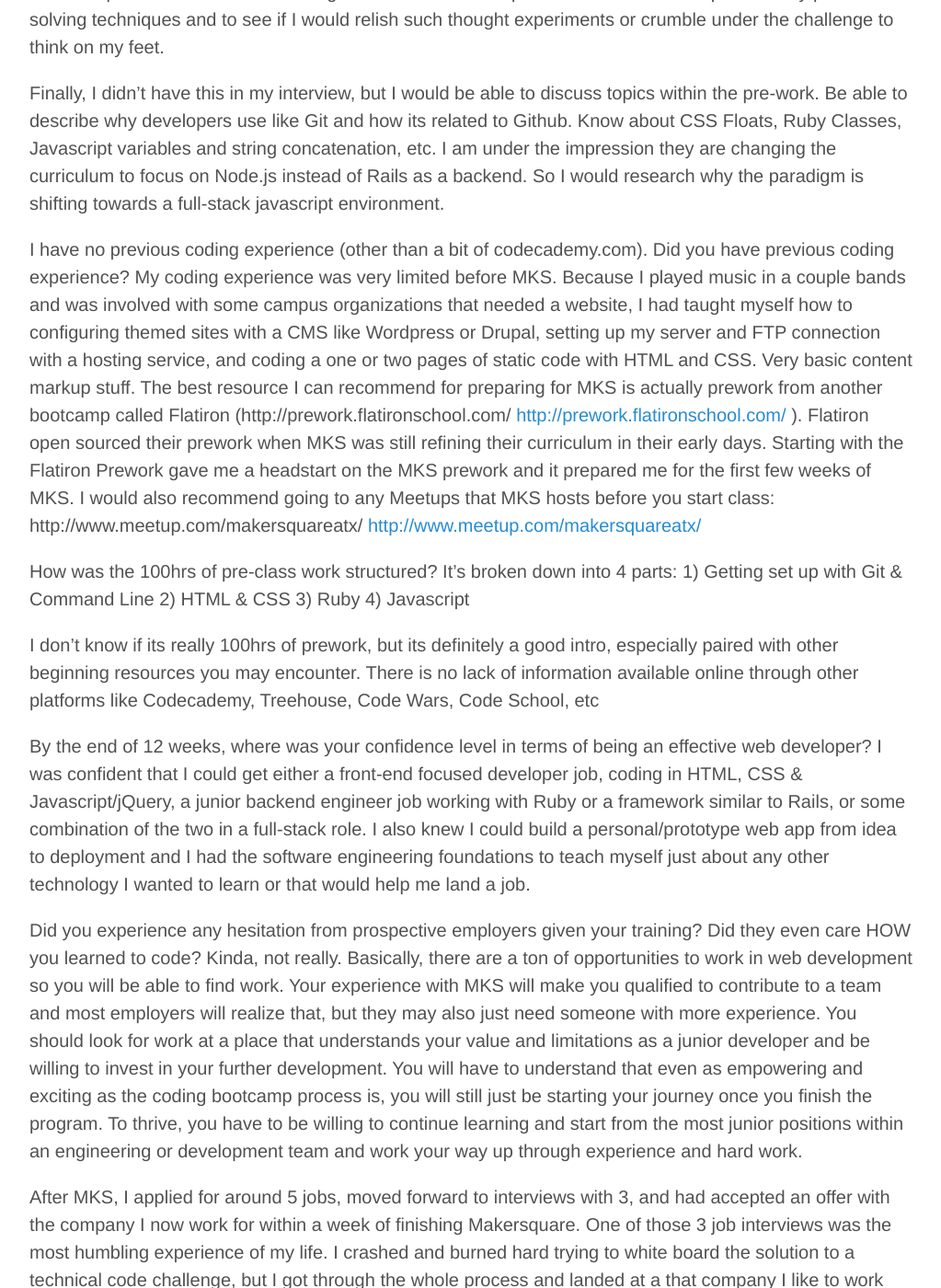
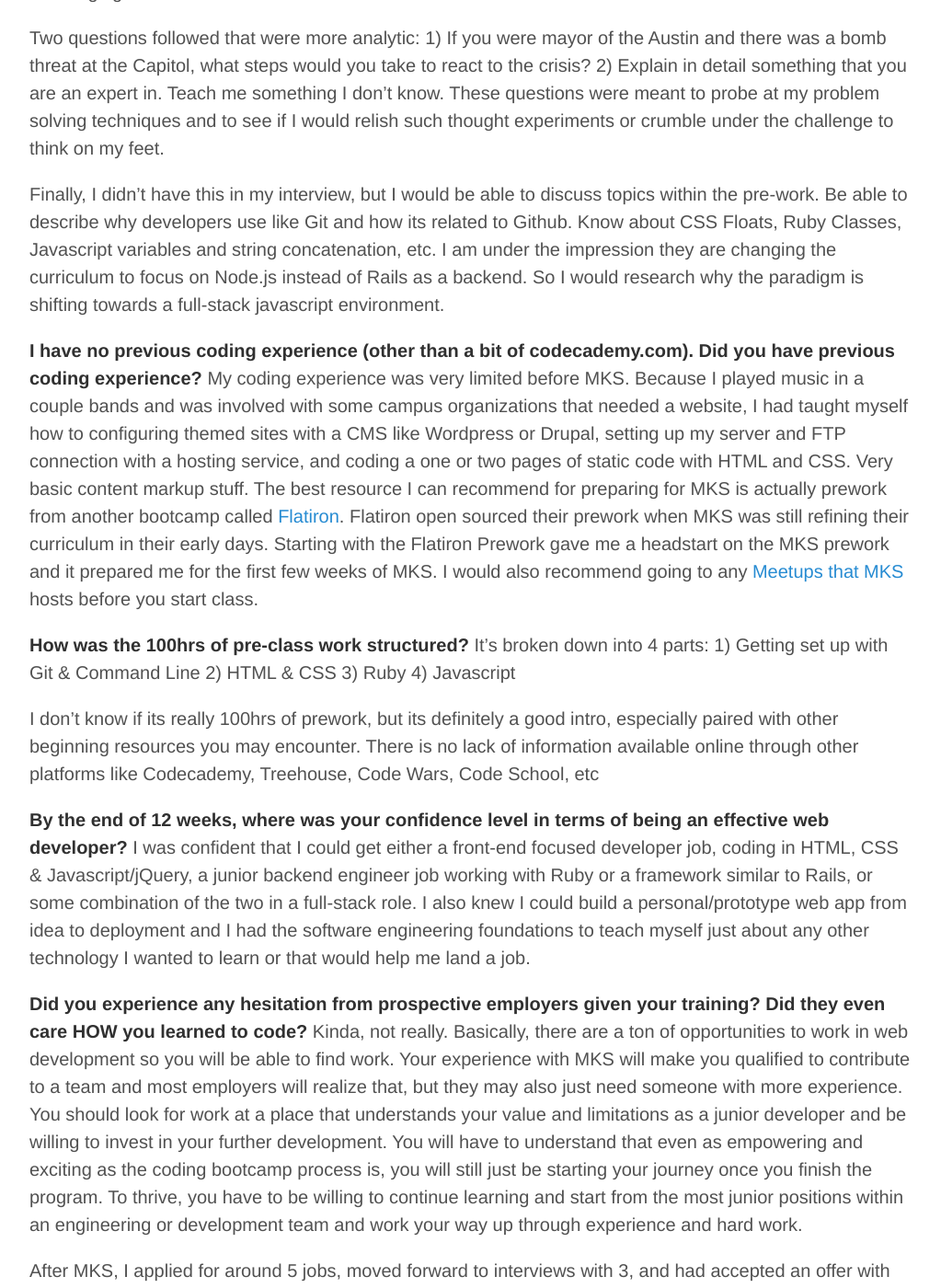
Before and after one commit to mateoclarke/mateoclarke-dot-com, a Jekyll site: the page built from blog/_posts/2014-11-12-makersquare-faq.md, in a window 1280 px wide and 1400 px high, scrolled down 715 px. Shown: the whole window at 92% size, without its empty margins (128-1151 px from the left). Built offline with Jekyll 4.4.1, drawn with Linux system fonts in a browser that asks for light colours; some of the changed lines change nothing that is shown; some of the changed text lies outside the part shown.

Commit message:
Update MKS blog post

```diff
--- a/blog/_posts/2014-11-12-makersquare-faq.md
+++ b/blog/_posts/2014-11-12-makersquare-faq.md
@@ -2,8 +2,9 @@
 layout: post
 title: Bootcamp FAQ
 ---
+*I graduated from Makersquare's 3rd cohort. I really enjoyed the three months I spent in their intensive bootcamp and over the past several months, folks have come to me with questions about my experience. Here are some of the most frequent questions I've been asekd.*
 
-What was the interview process like?
+**What was the interview process like? **
 I know that for Makersquare specifically, things have changed a lot since I went into the classroom for my first tour & interview over a year ago. Keep that in mind for everything below: the curriculum, interview process, cohort model, etc have all evolved over the course of the past year since I was a student.
 
 First, I was asked questions about my background, basically prompted to
@@ -25,23 +26,19 @@
 and how its related to Github. Know about CSS Floats, Ruby Classes,
 Javascript variables and string concatenation, etc. I am under the impression they are changing the curriculum to focus on Node.js instead of Rails as a backend. So I would research why the paradigm is shifting towards a full-stack javascript environment.
 
-I have no previous coding experience (other than a bit of codecademy.com). Did you have previous coding experience?
+**I have no previous coding experience (other than a bit of codecademy.com). Did you have previous coding experience?**
 My coding experience was very limited before MKS. Because I played music in
 a couple bands and was involved with some campus organizations that needed
 a website, I had taught myself how to configuring themed sites with a CMS
 like Wordpress or Drupal, setting up my server and FTP connection with a
 hosting service, and coding a one or two pages of static code with HTML and
 CSS. Very basic content markup stuff. The best resource I can recommend for
-preparing for MKS is actually prework from another bootcamp called Flatiron
-(http://prework.flatironschool.com/ <http://prework.flatironschool.com/>
-). Flatiron open sourced their prework when MKS was still refining their
+preparing for MKS is actually prework from another bootcamp called [Flatiron](http://prework.flatironschool.com). Flatiron open sourced their prework when MKS was still refining their
 curriculum in their early days. Starting with the Flatiron Prework gave me
 a headstart on the MKS prework and it prepared me for the first few weeks
-of MKS. I would also recommend going to any Meetups that MKS hosts before
-you start class: http://www.meetup.com/makersquareatx/
-<http://www.meetup.com/makersquareatx/>
+of MKS. I would also recommend going to any [Meetups that MKS](http://www.meetup.com/makersquareatx/ ) hosts before you start class.
 
-How was the 100hrs of pre-class work structured?
+**How was the 100hrs of pre-class work structured?**
 It’s broken down into 4 parts:
 1) Getting set up with Git & Command Line
 2) HTML & CSS
@@ -53,8 +50,8 @@
 There is no lack of information available online through other platforms
 like Codecademy, Treehouse, Code Wars, Code School, etc
 
-By the end of 12 weeks, where was your confidence level in terms of being
-an effective web developer?
+**By the end of 12 weeks, where was your confidence level in terms of being
+an effective web developer?**
 I was confident that I could get either a front-end focused developer job,
 coding in HTML, CSS & Javascript/jQuery, a junior backend engineer job
 working with Ruby or a framework similar to Rails, or some combination of
@@ -63,8 +60,8 @@
 engineering foundations to teach myself just about any other technology I
 wanted to learn or that would help me land a job.
 
-Did you experience any hesitation from prospective employers given your
-training? Did they even care HOW you learned to code?
+**Did you experience any hesitation from prospective employers given your
+training? Did they even care HOW you learned to code?**
 Kinda, not really. Basically, there are a ton of opportunities to work in
 web development so you will be able to find work. Your experience with MKS
 will make you qualified to contribute to a team and most employers will
@@ -86,9 +83,4 @@
 classmates applied to more places and took longer finding the right fit for
 them. But as long as you have an eager attitude, you’ll land something.
 
-Let me know if I can clarify on any of these thoughts or if any of this
-inspires more questions.
-
-Good luck!
-Mateo
-…
+*If you have read this please let me know if I can clarify on any of these thoughts or if any of this inspires more questions.*
```
